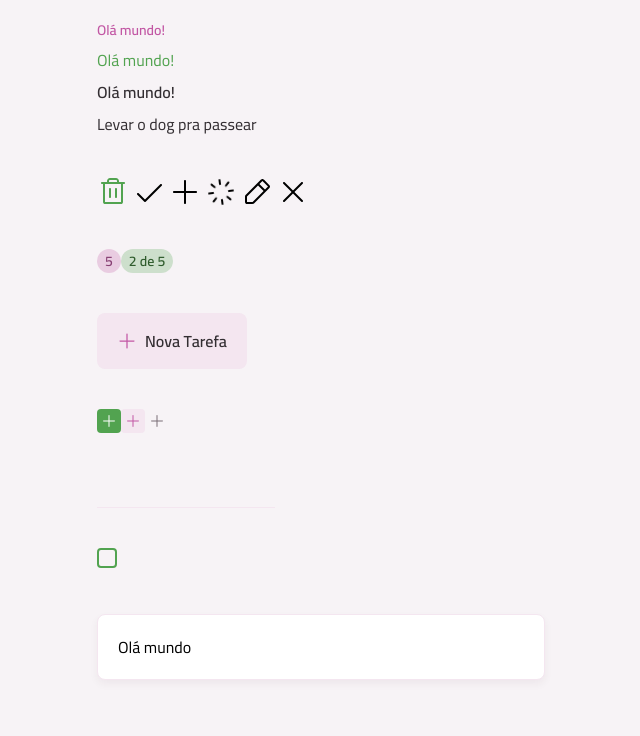
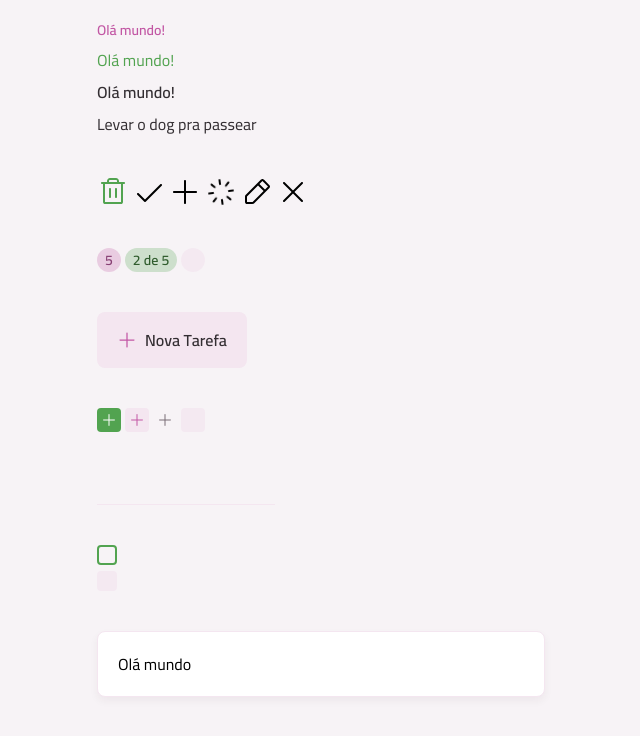
Before and after one commit to Luan-Neumann-Dev/todo-list, a React (Vite) app: page / in a window 1280 px wide. Shown: the top 736 px of the page, without its empty margins (319-959 px from the left). Built offline with nearby package versions, Linux system fonts and the light colour scheme.

Commit message:
feat: :sparkles: skeleton component

```diff
--- a/src/App.tsx
+++ b/src/App.tsx
@@ -15,6 +15,7 @@
 import InputCheckbox from "./components/input-checkbox";
 import Card from "./components/card";
 import Container from "./components/container";
+import Skeleton from "./components/skeleton";
 
 export function App() {
   return (
@@ -38,19 +39,23 @@
           <Icon svg={XIcon} />
         </div>
 
-        <div >
+        <div className="flex gap-1">
           <Badge variant='secondary'>5</Badge>
           <Badge>2 de 5</Badge>
+
+          <Badge loading>2 de 5</Badge>
         </div>
 
         <div>
           <Button icon={PlusIcon}>Nova Tarefa</Button>
         </div>
 
-        <div>
+        <div className="flex gap-1">
           <ButtonIcon icon={PlusIcon} />
           <ButtonIcon icon={PlusIcon} variant='secondary'/>
           <ButtonIcon icon={PlusIcon} variant='tertiary'/>
+
+          <ButtonIcon icon={TrashIcon} loading />
         </div>
 
         <div>
@@ -59,11 +64,19 @@
 
         <div>
           <InputCheckbox />
+
+          <InputCheckbox loading />
         </div>
 
         <div>
           <Card size='md'>Olá mundo</Card>
         </div>
+
+        <div className="space-y-2">
+          <Skeleton className="h-6" />
+          <Skeleton className="h-6" />
+          <Skeleton className="w-96 h-6" />
+        </div>
       </div>
     </Container>
   )
--- a/src/components/badge.tsx
+++ b/src/components/badge.tsx
@@ -1,10 +1,12 @@
 import React from "react";
 import Text from "./text";
-import { cva, type VariantProps } from "class-variance-authority";
+import { cva, cx, type VariantProps } from "class-variance-authority";
+import Skeleton from "./skeleton";
 
 export const badgeVariants = cva('inline-flex items-center justify-center rounded-full', {
     variants: {
         variant: {
+            none: '',
             primary: 'bg-green-light',
             secondary: 'bg-pink-light'
         },
@@ -21,6 +23,7 @@
 export const badgeTextVariants = cva('', {
     variants: {
         variant: {
+            none: '',
             primary: 'text-green-dark',
             secondary: 'text-pink-dark'
         }
@@ -30,8 +33,19 @@
     }
 })
 
+export const badgeSkeletonVariants = cva('', {
+    variants: {
+        size: {
+            sm: 'w-6 h-6'
+        },
+    },
+    defaultVariants: {
+        size: 'sm'
+    }
+});
+
 interface BadgeProps extends React.ComponentProps<'div'>, VariantProps<typeof badgeVariants> {
-
+    loading?: boolean
 }
 
 export default function Badge({
@@ -39,8 +53,22 @@
     size,
     className,
     children,
+    loading,
     ...props
 }: BadgeProps) {
+    if (loading) {
+        return (
+            <Skeleton
+                rounded='full'
+                className={cx(
+                    badgeVariants({ variant: 'none' }),
+                    badgeSkeletonVariants({ size }),
+                    className
+                )}
+            />
+        );
+    }
+
     return (
         <div className={badgeVariants({ variant, size, className })} {...props}>
             <Text variant='body-sm-bold' className={badgeTextVariants({variant})}>{children}</Text>
--- a/src/components/button-icon.tsx
+++ b/src/components/button-icon.tsx
@@ -1,11 +1,13 @@
 import { cva, type VariantProps } from "class-variance-authority";
 import Icon from "./icon";
+import Skeleton from "./skeleton";
 
 export const buttonIconVariants = cva(`
     inline-flex items-center justify-center cursor-pointer transition group
 `, {
     variants: {
         variant: {
+            none: '',
             primary: 'bg-green-base hover:bg-green-dark',
             secondary: 'bg-gray-200 hover:bg-pink-base',
             tertiary: 'bg-transparent hover:bg-gray-200',
@@ -27,6 +29,7 @@
 export const buttonIconIconVariants = cva('transition', {
     variants: {
         variant: {
+            none: '',
             primary: 'fill-white',
             secondary: 'fill-pink-base group-hover:fill-white',
             tertiary: 'fill-gray-300 group-hover:fill-gray-400'
@@ -44,7 +47,8 @@
 interface ButtonIconProps
     extends VariantProps<typeof buttonIconVariants>,
     Omit<React.ComponentProps<'button'>, 'size' | 'disabled'> {
-    icon: React.ComponentProps<typeof Icon>['svg']
+    icon: React.ComponentProps<typeof Icon>['svg'],
+    loading?: boolean
 }
 
 export default function ButtonIcon({
@@ -53,11 +57,21 @@
     disabled,
     className,
     icon,
+    loading,
     ...props
 }: ButtonIconProps) {
+    if (loading) {
+        return (
+            <Skeleton
+                rounded="sm"
+                className={buttonIconVariants({ variant: "none", size, className })}
+            />
+        );
+    }
+
     return (
-        <button className={buttonIconVariants({variant, size, disabled, className})} {...props}>
-            <Icon svg={icon} className={buttonIconIconVariants({variant, size})}/>
+        <button className={buttonIconVariants({ variant, size, disabled, className })} {...props}>
+            <Icon svg={icon} className={buttonIconIconVariants({ variant, size })} />
         </button>
     )
 }
--- a/src/components/input-checkbox.tsx
+++ b/src/components/input-checkbox.tsx
@@ -1,19 +1,26 @@
 import { cva, type VariantProps } from "class-variance-authority";
 import Icon from "./icon";
 import CheckIcon from '../assets/icons/check.svg?react';
+import Skeleton from "./skeleton";
 
 export const inputCheckboxWrapperVariants = cva(`
     inline-flex items-center justify-center relative group
 `);
 
 export const inputCheckboxVariants = cva(`
-    appearance-none peer flex items-center justify-center
-    border-2 border-solid transition overflow-hidden cursor-pointer
-    border-green-base hover:border-green-dark hover:bg-green-dark/20
-    checked:border-green-base checked:bg-green-base
-    group-hover:checked:border-green-dark group-hover:checked:bg-green-dark
+    appearance-none peer flex items-center justify-center cursor-pointer
+    transition overflow-hidden
 `, {
     variants: {
+        variant: {
+            none: '',
+            default: `
+            border-2 border-solid
+            border-green-base hover:border-green-dark hover:bg-green-dark/20
+            checked:border-green-base checked:bg-green-base
+            group-hover:checked:border-green-dark group-hover:checked:bg-green-dark
+            `
+        },
         size: {
             md: 'w-5 h-5 rounded-sm'
         },
@@ -22,6 +29,7 @@
         }
     },
     defaultVariants: {
+        variant: 'default',
         size: 'md',
         disabled: false,
     }
@@ -43,15 +51,26 @@
 
 interface InputCheckboxProps extends VariantProps<typeof inputCheckboxVariants>,
     Omit<React.ComponentProps<'input'>, 'size' | 'disabled'> {
-
+    loading?: boolean
 }
 
 export default function InputCheckbox({
     size,
     disabled,
     className,
+    variant,
+    loading,
     ...props
 }: InputCheckboxProps) {
+    if (loading) {
+        return (
+            <Skeleton
+                rounded="sm"
+                className={inputCheckboxVariants({ variant: "none", size })}
+            />
+        );
+    }
+
     return <label className={inputCheckboxWrapperVariants({ className })}>
         <input
             type="checkbox"
--- /dev/null
+++ b/src/components/skeleton.tsx
@@ -0,0 +1,31 @@
+import { cva, type VariantProps } from "class-variance-authority";
+import React from "react";
+
+export const skeletonVariants = cva(`
+    animate-pulse bg-gray-200 pointer-events-none
+`, {
+    variants: {
+        rounded: {
+            sm: 'rounded-sm',
+            lg: 'rounded-lg',
+            full: 'rounded-full'
+        },
+    },
+    defaultVariants: {
+        rounded: 'lg'
+    }
+});
+
+interface SkeletonProps
+    extends VariantProps<typeof skeletonVariants>,
+    React.ComponentProps<'div'> { }
+
+export default function Skeleton({
+    rounded,
+    className,
+    ...props
+}: SkeletonProps) {
+    return (
+        <div className={skeletonVariants({ rounded, className })} {...props} />
+    )
+}
```
